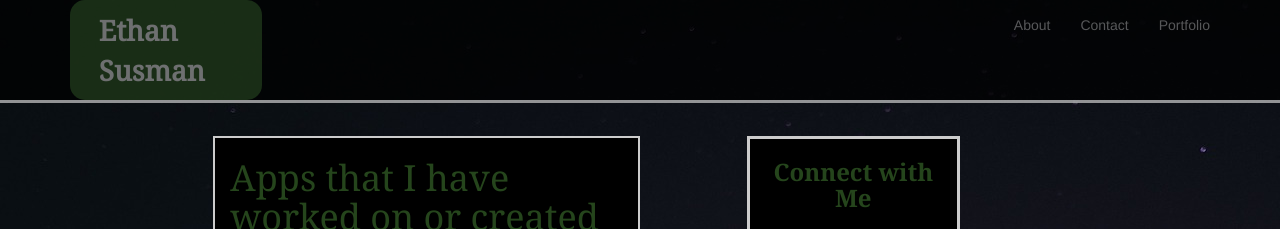
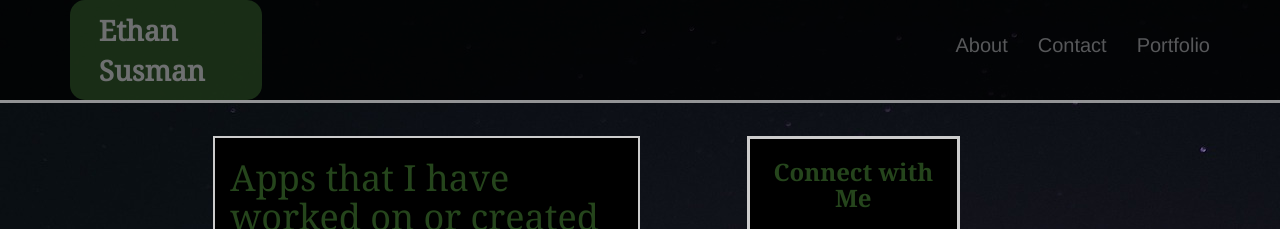
Before and after one commit to Splimis/Bootstrap-Portfolio, a website: page views/portfolio.html in a window 1280 px wide. Shown: the top 229 px of the page. Drawn offline with nearby package versions, Linux system fonts and the light colour scheme.

Commit message:
slight changes to the nav

```diff
--- a/public/restyle.css
+++ b/public/restyle.css
@@ -31,6 +31,11 @@ body {
 	padding-left: 15%;
 	padding-right: 15%;
 	margin-top: 5%;
+}
+
+.nav-button{
+	font-size:2rem;
+	margin-top: 20px;
 }
 
 .about {
--- a/views/portfolio.html
+++ b/views/portfolio.html
@@ -10,7 +10,7 @@
 
 <link href="https://fonts.googleapis.com/css?family=Noto+Serif" rel="stylesheet">
 
-<link rel="stylesheet" type= "text/css" href= "../public/restyle.css">
+<link rel="stylesheet" type= "text/css" href="../public/restyle.css">
 	<title>Index</title>
 </head>
 <body>
@@ -20,14 +20,14 @@
         <div class="myName">Ethan Susman</div>
     </div>
 
-      <ul class="nav navbar-nav navbar-right">
-            <li><a href="/" class="">About   </a>
+    <ul class="nav navbar-nav navbar-right">
+            <li><a href="/" class="nav-button">About</a>
             </li>
-            <li><a href="/contact" class="">Contact   </a>
+          <li><a href="/contact" class="nav-button">Contact</a>
             </li>
-            <li><a href="/portfolio" class="">Portfolio</a>
+            <li><a href="/portfolio" class="nav-button">Portfolio</a>
             </li>
-          </ul>
+        </ul>
 
     </div>
   </nav>
```
Also changed, not shown: views/contact.html (+6 -7 lines), views/index.html (+3 -3 lines).
